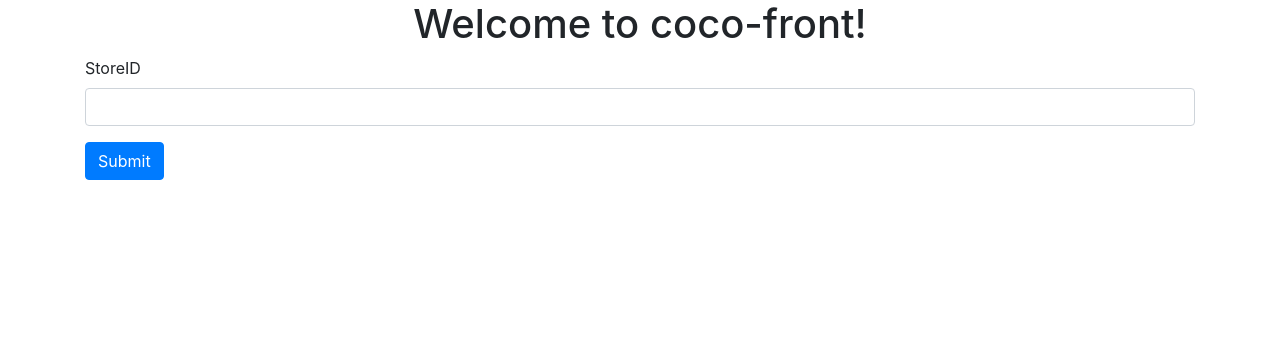
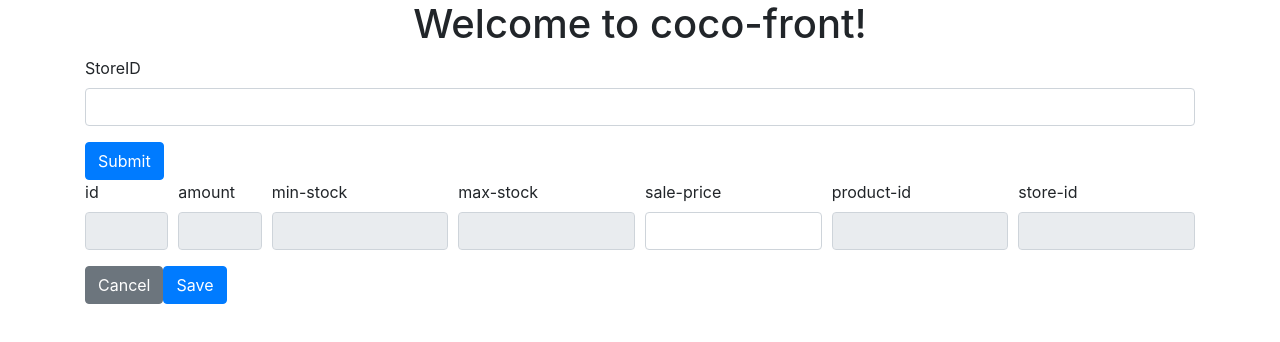
Before and after one commit to pufarin/mono-cocome, an Angular app in the folder cocoFront/: page / in a window 1280 px wide. Shown: the top 342 px of the page. Built offline with nearby package versions, Linux system fonts and the light colour scheme.

Commit message:
added the submit price change form

```diff
--- a/cocoFront/src/app/uc7changeprice/uc7view/uc7view.component.html
+++ b/cocoFront/src/app/uc7changeprice/uc7view/uc7view.component.html
@@ -39,8 +39,79 @@
         <td>{{si.salePrice}}</td>
         <td>{{si.productId}}</td>
         <td>{{si.storeId}}</td>
-        <button type="button" (click)="onChangePrice(si)" class="fas fa-edit mt-3 "></button>
+        <button type="button"  (click)="onChangePrice(si)"  class="fas fa-edit mt-3 "></button>
       </tr>
     </tbody>
   </table>
 </div>
+
+<div class="container">
+  <form [formGroup]="changePriceForm" (ngSubmit)="setStockItemPrice()">
+    <div class="form-row">
+      <div class="form-group col-md-1">
+        <label for="stockIdemId"> id </label>
+        <input
+          type="number"
+          id="stockIdemId"
+          readonly
+          formControlName="stockItemId"
+          class="form-control">
+      </div>
+      <div class="form-group col-md-1">
+        <label for="stockIdemAmount"> amount </label>
+        <input
+          type="number"
+          id="stockIdemAmount"
+          readonly
+          formControlName="stockItemAmount"
+          class="form-control">
+      </div>
+      <div class="form-group col-md-2">
+        <label for="stockIdMinStock"> min-stock  </label>
+        <input
+          type="number"
+          id="stockIdMinStock"
+          readonly
+          formControlName="stockIdMinStock"
+          class="form-control">
+      </div>
+      <div class="form-group col-md-2">
+        <label for="stockIdMaxStock"> max-stock  </label>
+        <input
+          type="number"
+          id="stockIdMaxStock"
+          readonly
+          formControlName="stockIdMaxStock"
+          class="form-control">
+      </div>
+      <div class="form-group col-md-2">
+        <label for="stockIdSalePrice"> sale-price  </label>
+        <input
+          type="number"
+          id="stockIdSalePrice"
+          formControlName="stockIdSalePrice"
+          class="form-control">
+      </div>
+      <div class="form-group col-md-2">
+        <label for="stockIdProductId"> product-id  </label>
+        <input
+          type="number"
+          id="stockIdProductId"
+          readonly
+          formControlName="stockIdProductId"
+          class="form-control">
+      </div>
+      <div class="form-group col-md-2">
+        <label for="stockIdStoreId"> store-id  </label>
+        <input
+          type="number"
+          id="stockIdStoreId"
+          readonly
+          formControlName="stockIdStoreId"
+          class="form-control">
+      </div>
+    </div>
+    <button class="btn btn-secondary" type="cancel">Cancel</button>
+    <button class="btn btn-primary" type="submit">Save</button>
+  </form>
+</div>
--- a/cocoFront/src/app/uc7changeprice/uc7view/uc7view.component.ts
+++ b/cocoFront/src/app/uc7changeprice/uc7view/uc7view.component.ts
@@ -10,22 +10,46 @@ import { FormGroup, FormControl } from '@angular/forms';
 })
 export class Uc7viewComponent implements OnInit {
 
+  cifra : number;
   text : String;
   stockItem : IStockItem[];
   storeIdForm : FormGroup;
+  changePriceForm : FormGroup;
   storeId : number;
+
 
   constructor(private uc7service: Uc7serviceService) {
     this.text = uc7service.getMessage();
+    this.cifra = 665;
   }
 
   ngOnInit() {
     this.storeIdForm = new FormGroup({
       'storeId' : new FormControl(null)
     });
+
+    this.changePriceForm = new FormGroup({
+      'stockItemId' : new FormControl(null),
+      'stockItemAmount' : new FormControl(null),
+      'stockIdMinStock' : new FormControl(null),
+      'stockIdMaxStock' : new FormControl(null),
+      'stockIdSalePrice' : new FormControl(null),
+      'stockIdProductId' : new FormControl(null),
+      'stockIdStoreId' : new FormControl(null),
+
+    });
   }
 
+  setChangePriceStockItemObject(si : IStockItem){
+    this.changePriceForm.get("stockItemId").setValue(si.id);
+    this.changePriceForm.get("stockItemAmount").setValue(si.amount);
+    this.changePriceForm.get("stockIdMinStock").setValue(si.minStock);
+    this.changePriceForm.get("stockIdMaxStock").setValue(si.maxStock);
+    this.changePriceForm.get("stockIdProductId").setValue(si.productId);
+    this.changePriceForm.get("stockIdStoreId").setValue(si.storeId);
 
+
+  }
 
   getStockItems(){
     this.storeId = this.storeIdForm.value.storeId
@@ -33,7 +57,11 @@ export class Uc7viewComponent implements OnInit {
   }
 
   onChangePrice(si:IStockItem){
+    this.setChangePriceStockItemObject(si);
     console.log("Selected stock item id: ", si.id );
   }
 
+  setStockItemPrice(){
+    console.log("Stock Item ID: ", this.changePriceForm.value);
+  }
 }
```
